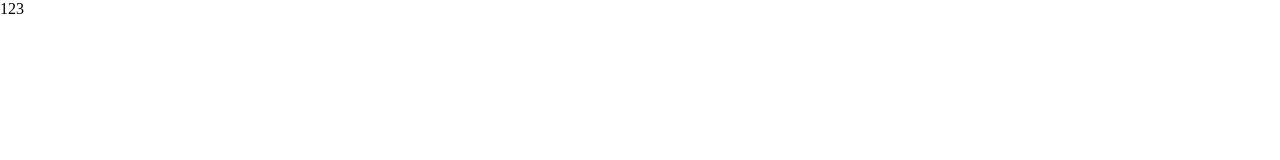
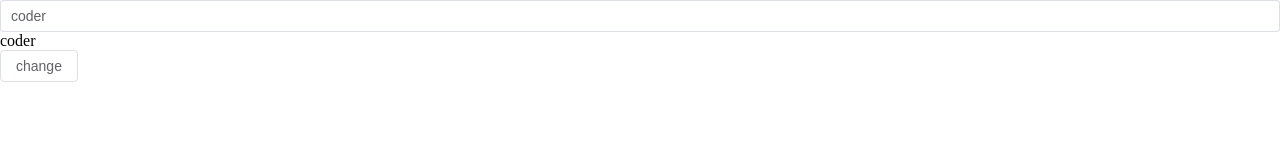
Before and after one commit to Dream-ksw/vue3-vite-ts-pinia, a Vue app: page / in a window 1280 px wide. Shown: the top 160 px of the page. Built offline with nearby package versions, Linux system fonts and the light colour scheme.

Commit message:
第三十五章学习中

```diff
--- a/src/App.vue
+++ b/src/App.vue
@@ -1,11 +1,22 @@
 <template>
   <div class="app">
-    123
+    <el-input type="primary" v-model="message"></el-input>
+    <div ref="div">{{ message }}</div>
+    <el-button @click="change">change</el-button>
   </div>
 </template>
 
 <script setup lang="ts">
+import { ref, nextTick } from 'vue'
+const message = ref<string>('coder')
+const div = ref<HTMLElement>()
 
+const change = async () => {
+  message.value = 'coder why'
+  console.log(div.value?.innerText)
+  await nextTick()
+  console.log(div.value?.innerText)
+}
 </script>
 
 <style lang="less" scoped>
--- a/src/main.ts
+++ b/src/main.ts
@@ -41,6 +41,7 @@ const app = createApp(App)
 //   }
 // }
 
+
 app.use(Loading)
 type Loading = {
   show: () => void,
```
Also changed, not shown: src/practice/34_EventLoop.js (added, +41 -0 lines).
